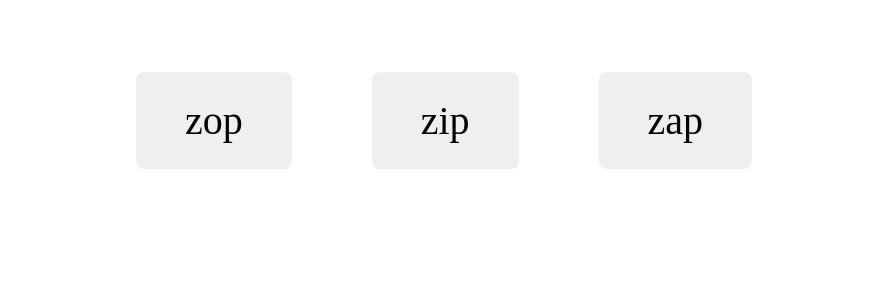
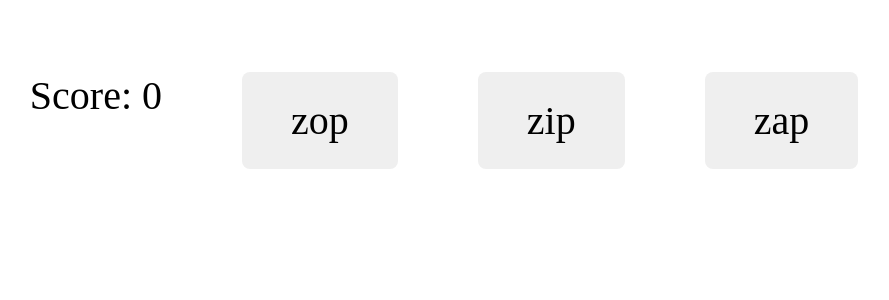
Before and after one commit to Moe-Pwint/Zip-Zap-Zop-Game, a React (Vite) app: page / in a window 1280 px wide. Shown: the top 300 px of the page, without its empty margins (196-1085 px from the left). Built offline with nearby package versions, Linux system fonts and the light colour scheme.

Commit message:
Update winning score before announcing winning.

```diff
--- a/src/components/StartingUI.jsx
+++ b/src/components/StartingUI.jsx
@@ -1,20 +1,48 @@
 /* eslint-disable react/prop-types */
-import React from 'react'
+import React, { useEffect } from 'react'
 import { useRef, useState } from 'react'
 import './StartingUI.css'
 
 export default function StartingUI() {
+  const [score, setScore] = useState(0)
+  const [gameWin, setGameWin] = useState(null)
+
+  function handleScore() {
+    setScore((score) => score + 1)
+  }
+
+  useEffect(() => {
+    if (score === 6) {
+      setGameWin(true)
+    }
+  })
+
   return (
     <>
-      <Cards />
+      {gameWin && <WinAlert />}
+      <ScoreUI score={score} />
+      <Cards score={score} handleScore={handleScore} />
     </>
   )
 }
 
-function Cards() {
+function WinAlert() {
+  console.log('winAlert')
+  return (
+    <div>
+      <div>You Win!</div>
+    </div>
+  )
+}
+
+function ScoreUI({ score }) {
+  console.log('score updated')
+  return <div>Score: {score}</div>
+}
+
+function Cards({ score, handleScore }) {
   const arraySeq = useRef(['zip', 'zap', 'zop'])
   const [correctCard, setCorrectCard] = useState('zip')
-  const nextArr = shuffle(arraySeq.current)
 
   function shuffle(array) {
     const arrayCopy = [...array]
@@ -27,6 +55,21 @@ function Cards() {
     return arrayCopy
   }
 
+  function checkCardClick(e) {
+    if (e.target.classList.contains('false')) {
+      alert('Game Over')
+    } else {
+      handleScore()
+      createNextCards()
+    }
+  }
+
+  function createNextCards() {
+    if (score !== 6) {
+      assignCorrectCard()
+    }
+  }
+
   function assignCorrectCard() {
     if (correctCard === 'zip') {
       setCorrectCard('zap')
@@ -37,15 +80,7 @@ function Cards() {
     }
   }
 
-  function checkCardClick(e) {
-    if (e.target.classList.contains('false')) {
-      alert('Game Over')
-    } else {
-      assignCorrectCard()
-    }
-  }
-
-  const cards = nextArr.map((card) => (
+  const cards = shuffle(arraySeq.current).map((card) => (
     <button
       key={card}
       onClick={checkCardClick}
@@ -54,5 +89,7 @@ function Cards() {
       {card}
     </button>
   ))
+  console.log('card created')
+
   return <>{cards}</>
 }
```
